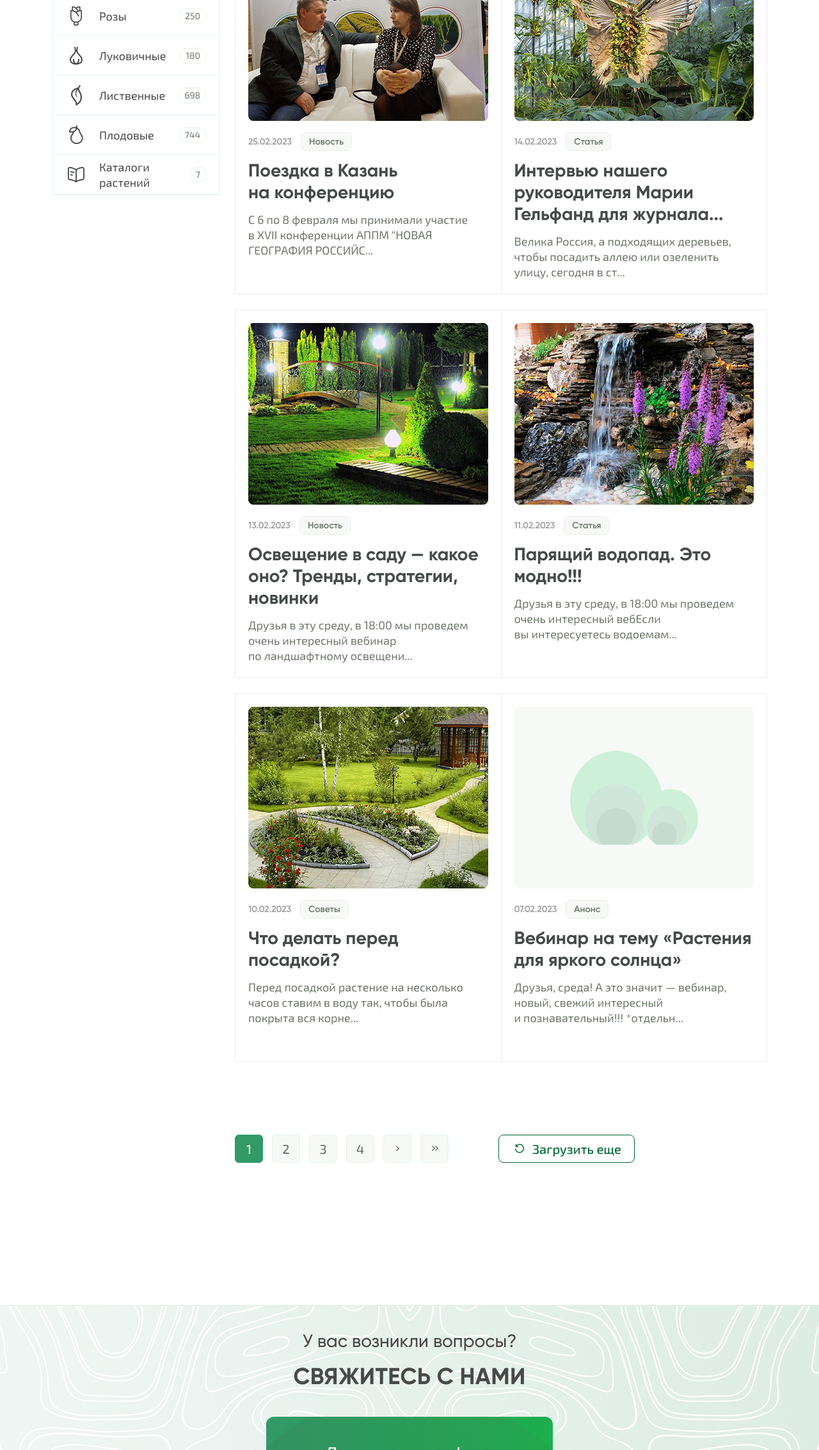
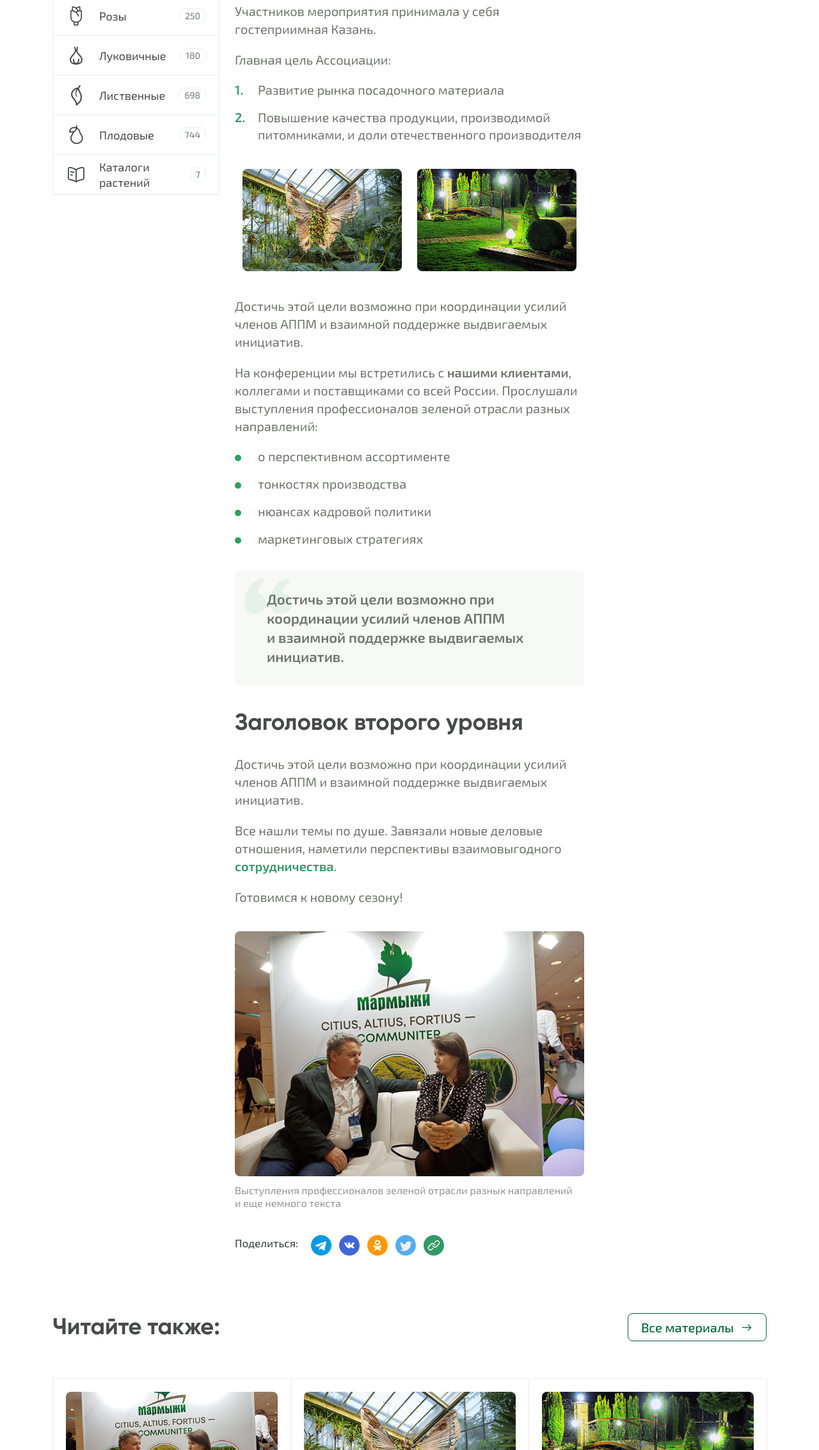
Before and after one commit to OlgaCoin/pitomnik, a website: page src/article.html in a window 1280 px wide. Shown: the part 533-2800 px from the top of the page at 64% size. Drawn offline with nearby package versions, Linux system fonts and the light colour scheme; files whose address does not match are found by name.

Commit message:
article page

```diff
--- a/src/blog.html
+++ b/src/article.html
@@ -89,7 +89,7 @@
 	</svg>
 	<!-- /svg-sprite -->
 
-	<div class="page page--blog">
+	<div class="page page--article">
 
 		<header class="header header--page">
 			<div class="header__top">
@@ -239,6 +239,7 @@
 		<section class="content page__content">
 			<div class="container">
 				<div class="row">
+
 					<div class="col-xl-3">
 						<aside class="sidebar">
 							<nav class="nav-page">
@@ -276,34 +277,159 @@
 							</nav>
 						</aside>
 					</div>
-					<div class="col-xl-9">
-						<div class="page__right">
+
+					<div class="col-xl-6">
+						<div class="page__middle article">
 							<div class="page__header">
 								<ul class="breadcrumbs">
 									<li class="breadcrumbs__item"><a href="index.html">Главная</a></li>
-									<li class="breadcrumbs__item"><a href="blog.html" class="current">Блог</a></li>
+									<li class="breadcrumbs__item"><a href="blog.html">Блог</a></li>
+									<li class="breadcrumbs__item"><a href="article.html" class="current">Поездка в Казань
+											на конференцию</a></li>
 								</ul>
-								<h1 class="page-title">Блог</h1>
-								<div class="page-descr">
-									<p>В нашем блоге вы узнаете о последних новостях и интересных встречах. А также мы поделимся
-										с вами секретами и азами садоводства.
-									</p>
+								<h1 class="page-title">Заголовок первого уровня средней длины</h1>
+							</div>
+
+							<div class="article__content">
+								<p>С 6 по 8 февраля мы принимали участие в XVII конференции АППМ «Новая география российского
+									питомниководства» и профильной выставке Ассоциации производителей посадочного материала.</p>
+								<p>Участников мероприятия принимала у себя гостеприимная Казань.</p>
+								<p>Главная цель Ассоциации:</p>
+
+								<ol>
+									<li>Развитие рынка посадочного материала</li>
+									<li>Повышение качества продукции, производимой питомниками, и доли отечественного
+										производителя</li>
+								</ol>
+
+								<div class="article__img-block article__img-block--double">
+									<div class="container">
+										<div class="row">
+											<div class="col-xl-6 col-md-6 col-sm-12 col-12">
+												<div class="article__img"><img src="img/pages/blog/2.jpg" alt="photo"></div>
+											</div>
+											<div class="col-xl-6 col-md-6 col-sm-12 col-12">
+												<div class="article__img"><img src="img/pages/blog/3.jpg" alt="photo"></div>
 											</div>
 										</div>
-							<div class="row gx-0">
+									</div>
+								</div>
 
+								<p>Достичь этой цели возможно при координации усилий членов АППМ и взаимной поддержке
+									выдвигаемых инициатив.</p>
+
+								<p>На конференции мы встретились с <strong>нашими клиентами</strong>, коллегами и поставщиками со всей России.
+									Прослушали выступления профессионалов зеленой отрасли разных направлений:</p>
+
+								<ul>
+									<li>о перспективном ассортименте</li>
+									<li>тонкостях производства</li>
+									<li>нюансах кадровой политики</li>
+									<li>маркетинговых стратегиях</li>
+								</ul>
+
+								<blockquote class="article__quote">
+									<p>Достичь этой цели возможно при координации усилий членов АППМ и взаимной поддержке
+										выдвигаемых инициатив.</p>
+								</blockquote>
+
+								<h2 class="article__subtitle">Заголовок второго уровня</h2>
+
+								<p>Достичь этой цели возможно при координации усилий членов АППМ и взаимной поддержке
+									выдвигаемых инициатив.</p>
+
+								<p>Все нашли темы по душе. Завязали новые деловые отношения, наметили перспективы
+									взаимовыгодного <a href="#" class="article__link">сотрудничества</a>.</p>
+
+								<p>Готовимся к новому сезону!</p>
+
+								<div class="article__img-block article__img-block--full">
+									<div class="article__img"><img src="img/pages/article/photo.jpg" alt="photo"></div>
+									<span class="article__img-caption">Выступления профессионалов зеленой отрасли разных направлений и еще немного
+										текста</span>
+								</div>
+							</div>
+
+							<div class="article__share">
+								Поделиться:
+								<div class="article__social">
+									<a href="#" target="_blank" title="Телеграм">
+										<img src="icons/share/tg.svg" alt="telegram">
+									</a>
+
+									<a href="#" target="_blank" title="ВКонтакте">
+										<img src="icons/share/vk.svg" alt="vkontakte">
+									</a>
+
+									<a href="#" target="_blank" title="Одноклассники">
+										<img src="icons/share/ok.svg" alt="odnoklassniki">
+									</a>
+
+									<a href="#" target="_blank" title="Твиттер">
+										<img src="icons/share/twitter.svg" alt="twitter">
+									</a>
+
+									<a href="#" title="Ссылка">
+										<img src="icons/share/link.svg" alt="Ссылка">
+									</a>
+								</div>
+							</div>
+						</div>
+					</div>
+
+					<div class="col-xl-3">
+						<aside class="sidebar--right">
+							<div class="sidebar-block rubrics">
+								<div class="sidebar-block__title">Рубрики:</div>
+								<div class="sidebar-block__labels">
+									<a href="#" class="sidebar-block__label">Статьи</a>
+									<a href="#" class="sidebar-block__label">Новости</a>
+									<a href="#" class="sidebar-block__label">Рекомендации</a>
+									<a href="#" class="sidebar-block__label">Анонсы</a>
+								</div>
+							</div>
+							<div class="sidebar-block recent">
+								<div class="sidebar-block__title">Последние материалы:</div>
+								<div class="sidebar-block__links">
+									<a href="#" class="sidebar-block__link">Вебинар на тему «Растения для яркого солнца»</a>
+									<a href="#" class="sidebar-block__link">Парящий водопад. Это модно!</a>
+									<a href="#" class="sidebar-block__link">Освещение в саду — какое оно? Тренды, стратегии, новинки</a>
+									<a href="#" class="sidebar-block__link">Что делать перед посадкой?</a>
+								</div>
+							</div>
+						</aside>
+					</div>
+				</div>
+			</div>
+		</section>
+
+		<section class="section-readmore section section-page">
+
+			<div class="container">
+
+				<div class="section__header section__header--left">
+					<h2 class="section__title">Читайте также:</span></h2>
+					<div class="btn-wrapper">
+						<a href="#" target="_blank" class="btn btn--g-stroke btn--sm">
+							Все материалы
+							<i class="icon-icon_arrow-right icon--right"></i>
+						</a>
+					</div>
+				</div>
+
+				<div class="row row gx-0">
 					<!-- article -->
-								<div class="col-xl-6 col-lg-6 col-md-6 col-sm-12 col-12">
-									<article class="card card-blog">
+					<div class="col-xl-4 col-lg-4 col-md-4 col-sm-12 col-12">
+						<article class="card card-blog card-blog--article">
 							<a href="article.html" class="card-blog__img"><img src="img/pages/blog/1.jpg"
 									alt="Конференция"></a>
 							<div class="meta card-blog__meta">
 								<span>25.02.2023</span>
 								<div class="card-blog__label">Новость</div>
 							</div>
-										<h4 class="card-blog__title">
+							<h3 class="card-blog__title">
 								<a href="article.html">Поездка в Казань на конференцию</a>
-										</h4>
+							</h3>
 							<p class="card-blog__descr">С 6 по 8 февраля мы принимали участие в XVII конференции АППМ
 								"НОВАЯ ГЕОГРАФИЯ РОССИЙС...</p>
 						</article>
@@ -311,17 +437,17 @@
 					<!-- /article -->
 
 					<!-- article -->
-								<div class="col-xl-6 col-lg-6 col-md-6 col-sm-122 col-12">
-									<article class="card card-blog">
+					<div class="col-xl-4 col-lg-4 col-md-4 col-sm-122 col-12">
+						<article class="card card-blog card-blog--article">
 							<a href="article.html" class="card-blog__img"><img src="img/pages/blog/2.jpg"
 									alt="Конференция"></a>
 							<div class="meta card-blog__meta">
 								<span>14.02.2023</span>
 								<div class="card-blog__label">Статья</div>
 							</div>
-										<h4 class="card-blog__title">
+							<h3 class="card-blog__title">
 								<a href="article.html">Интервью нашего руководителя Марии Гельфанд для журнала...</a>
-										</h4>
+							</h3>
 							<p class="card-blog__descr">Велика Россия, а подходящих деревьев, чтобы посадить аллею или
 								озеленить улицу, сегодня в ст...</p>
 						</article>
@@ -329,95 +455,26 @@
 					<!-- /article -->
 
 					<!-- article -->
-								<div class="col-xl-6 col-lg-6 col-md-6 col-sm-12 col-12">
-									<article class="card card-blog">
+					<div class="col-xl-4 col-lg-4 col-md-4 col-sm-12 col-12">
+						<article class="card card-blog card-blog--article">
 							<a href="article.html" class="card-blog__img"><img src="img/pages/blog/3.jpg"
 									alt="Конференция"></a>
 							<div class="meta card-blog__meta">
 								<span>13.02.2023</span>
 								<div class="card-blog__label">Новость</div>
 							</div>
-										<h4 class="card-blog__title">
+							<h3 class="card-blog__title">
 								<a href="article.html">Освещение в саду — какое оно? Тренды, стратегии, новинки</a>
-										</h4>
+							</h3>
 							<p class="card-blog__descr">Друзья в эту среду, в 18:00 мы проведем очень интересный
 								вебинар по ландшафтному освещени...</p>
 						</article>
 					</div>
 					<!-- /article -->
+				</div>
 
-								<!-- article -->
-								<div class="col-xl-6 col-lg-6 col-md-6 col-sm-12 col-12">
-									<article class="card card-blog">
-										<a href="article.html" class="card-blog__img"><img src="img/pages/blog/4.jpg"
-												alt="Конференция"></a>
-										<div class="meta card-blog__meta">
-											<span>11.02.2023</span>
-											<div class="card-blog__label">Статья</div>
-										</div>
-										<h4 class="card-blog__title">
-											<a href="article.html">Парящий водопад. Это модно!!!</a>
-										</h4>
-										<p class="card-blog__descr">Друзья в эту среду, в 18:00 мы проведем очень интересный
-											вебЕсли вы интересуетесь водоемам...</p>
-									</article>
-								</div>
-								<!-- /article -->
 
-								<!-- article -->
-								<div class="col-xl-6 col-lg-6 col-md-6 col-sm-12 col-12">
-									<article class="card card-blog">
-										<a href="article.html" class="card-blog__img"><img src="img/pages/blog/5.jpg"
-												alt="Конференция"></a>
-										<div class="meta card-blog__meta">
-											<span>10.02.2023</span>
-											<div class="card-blog__label">Советы</div>
-										</div>
-										<h4 class="card-blog__title">
-											<a href="article.html">Что делать перед посадкой?</a>
-										</h4>
-										<p class="card-blog__descr">Перед посадкой растение на несколько часов ставим в воду так,
-											чтобы была покрыта вся корне...</p>
-									</article>
-								</div>
-								<!-- /article -->
 
-								<!-- article -->
-								<div class="col-xl-6 col-lg-6 col-md-6 col-sm-12 col-12">
-									<article class="card card-blog">
-										<a href="article.html" class="card-blog__img card-blog__img--blank"><img
-												src="img/pages/blog/placeholder.svg" alt="Конференция"></a>
-										<div class="meta card-blog__meta">
-											<span>07.02.2023</span>
-											<div class="card-blog__label">Анонс</div>
-										</div>
-										<h4 class="card-blog__title">
-											<a href="article.html">Вебинар на тему «Растения для яркого солнца»</a>
-										</h4>
-										<p class="card-blog__descr">Друзья, среда! А это значит — вебинар, новый, свежий
-											интересный и познавательный!!! *отдельн...</p>
-									</article>
-								</div>
-								<!-- /article -->
-
-							</div>
-							<div class="page__footer">
-								<nav class="paginator">
-									<a href="#" class="paginator__item active">1</a>
-									<a href="#" class="paginator__item">2</a>
-									<a href="#" class="paginator__item">3</a>
-									<a href="#" class="paginator__item">4</a>
-									<a href="#" class="paginator__item arrow"><i class="icon-chevron-right"></i></a>
-									<a href="#" class="paginator__item arrow"><i class="icon-chevron-right-double"></i></a>
-								</nav>
-								<div class="load-more">
-									<a href=" #" class="btn btn--g-stroke btn--sm"><i
-											class="icon-icon_reload icon--left"></i>Загрузить еще</a>
-								</div>
-							</div>
-						</div>
-					</div>
-				</div>
 			</div>
 		</section>
 
--- a/src/sass/blocks/_cards.scss
+++ b/src/sass/blocks/_cards.scss
@@ -264,6 +264,9 @@
 			@include p3-reg;
 			margin-bottom: 0;
 		}
+		&--article {
+			height: 100%;
+		}
 	}
 	&--mrg {
 		margin-bottom: 24px;
--- a/src/sass/blocks/_media.scss
+++ b/src/sass/blocks/_media.scss
@@ -108,6 +108,32 @@
 	.card {
 		&-blog {
 			min-height: 576px;
+			&--article {
+				min-height: 484px;
+				& .card-blog__img {
+					height: 206px;
+				}
+			}
+		}
+	}
+	.page--article {
+		& .page__content {
+			margin-bottom: 90px;
+		}
+		& .section-page {
+			padding-top: 0;
+		}
+	}
+	.sidebar {
+		&-block {
+			&__label {
+				padding: 0 16px;
+				height: 48px;
+				font-size: 18px;
+			}
+		}
+		&--right {
+			display: none;
 		}
 	}
 }
@@ -728,6 +754,16 @@
 					font-size: 26px;
 				}
 			}
+			&--article {
+				& .card-blog__img {
+					height: 138px;
+				}
+				& .card-blog__title {
+					& a {
+						font-size: 22px;
+					}
+				}
+			}
 		}
 	}
 }
@@ -966,6 +1002,11 @@
 			min-height: auto;
 			&__img {
 				height: 268px;
+			}
+			&--article {
+				& .card-blog__img {
+					height: 206px;
+				}
 			}
 		}
 	}
@@ -1333,6 +1374,18 @@
 			font-size: 42px;
 		}
 	}
+	.article {
+		&__img {
+			&-block {
+				&--double {
+					margin: 40px 0 20px 0;
+					& .article__img {
+						margin-bottom: 20px;
+					}
+				}
+			}
+		}
+	}
 }
 
 @media (max-width: 480px) {
--- a/src/sass/blocks/_pages.scss
+++ b/src/sass/blocks/_pages.scss
@@ -61,3 +61,117 @@
 		}
 	}
 }
+.article {
+	&__content {
+		@include p2-reg;
+		& p {
+			margin-bottom: 20px;
+		}
+		& ol,
+		& ul {
+			padding-left: 36px;
+			& li {
+				line-height: 27px;
+				margin-bottom: 16px;
+				position: relative;
+			}
+		}
+		& ol {
+			counter-reset: li;
+			& > li {
+				list-style-type: none;
+				&::before {
+					position: absolute;
+					left: -36px;
+					counter-increment: li;
+					content: counter(li) ". ";
+					color: $green_primary;
+					font-weight: 600;
+					top: 0;
+				}
+			}
+		}
+		& ul {
+			& > li::before {
+				position: absolute;
+				left: -36px;
+				content: "";
+				width: 10px;
+				height: 10px;
+				background: $gradient_primary;
+				top: 11px;
+				border-radius: 50%;
+			}
+		}
+	}
+	&__img-block {
+		margin: 40px 0;
+	}
+	&__img {
+		border-radius: $radius_sm;
+		overflow: hidden;
+		height: auto;
+		width: 100%;
+		& img {
+			width: 100%;
+		}
+		&-caption {
+			font-weight: 500;
+			font-size: 16px;
+			line-height: 125%;
+			color: #9e9c9c;
+			margin-top: 12px;
+			display: block;
+		}
+	}
+	&__quote {
+		font-family: $f_primary;
+		font-weight: 600;
+		font-size: 22px;
+		line-height: 136%;
+		color: $t_primary;
+		border-radius: 8px;
+		padding: 30px 50px;
+		background-color: $bg;
+		display: flex;
+		justify-content: center;
+		align-items: center;
+		margin: 36px 0;
+		background-image: url(../icons/quote_sm.svg);
+		background-repeat: no-repeat;
+		background-size: 74px 56px;
+		background-position: 15px 12px;
+		& > p {
+			margin-bottom: 0;
+		}
+	}
+	&__link {
+		color: #339967;
+		font-weight: 600;
+		transition: all 0.3s linear;
+		&:hover {
+			color: #006634;
+		}
+	}
+	&__subtitle {
+		@include h-3;
+		margin: 30px 0;
+	}
+	&__share {
+		display: flex;
+		justify-content: flex-start;
+		@include a-sm;
+	}
+	&__social {
+		display: flex;
+		justify-content: space-between;
+		gap: 12px;
+		margin-left: 20px;
+		& a {
+			transition: opacity 0.3s linear;
+			&:hover {
+				opacity: 0.7;
+			}
+		}
+	}
+}
--- a/src/sass/blocks/_sections.scss
+++ b/src/sass/blocks/_sections.scss
@@ -478,6 +478,14 @@
 	&-portfolio {
 		padding: 0;
 	}
+	&-page {
+		padding-top: 0;
+		& .section__header {
+			& .section__title {
+				@include h-3;
+			}
+		}
+	}
 }
 
 //promo
--- a/src/sass/style.scss
+++ b/src/sass/style.scss
@@ -88,6 +88,7 @@ strong {
 @import "blocks/badges";
 @import "blocks/contacts";
 @import "blocks/pages";
+@import "blocks/sidebar";
 
 @import "blocks/media";
 @import "blocks/nav-mobile";
```
Also changed, not shown: src/sass/blocks/_sidebar.scss (added, +56 -0 lines), src/css/style.min.css, src/icons/quote_sm.svg (added), src/icons/share/link.svg (added), src/icons/share/ok.svg (added), src/icons/share/tg.svg (added), src/icons/share/twitter.svg (added), src/icons/share/vk.svg (added), src/img/pages/article/photo.jpg (added), 1 other file. Lines whose indentation alone changed are shown as unchanged.
